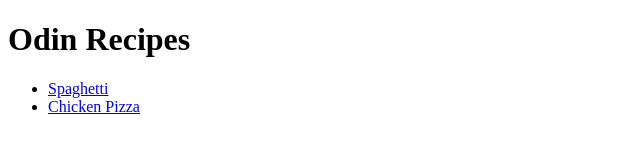
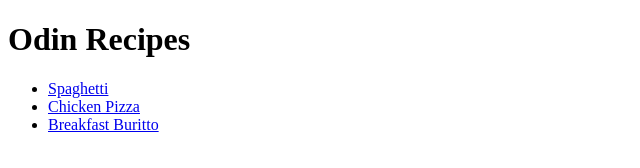
Before and after one commit to henrishema/odin-recipes, a plain HTML site: page index.html in a window 1280 px wide. Shown: the whole page, without its empty margins (0-640 px from the left). Drawn offline with Linux system fonts and the light colour scheme.

Commit message:
Update index.html

```diff
--- a/index.html
+++ b/index.html
@@ -10,6 +10,7 @@
   <ul>
     <li><a href="./recipes/spaghetti.html">Spaghetti</a></li>
     <li><a href="./recipes/pizza.html">Chicken Pizza</a></li>
+    <li><a href="./recipes/buritto.html">Breakfast Buritto</a></li>
   </ul>
 </body>
 </html>
```
